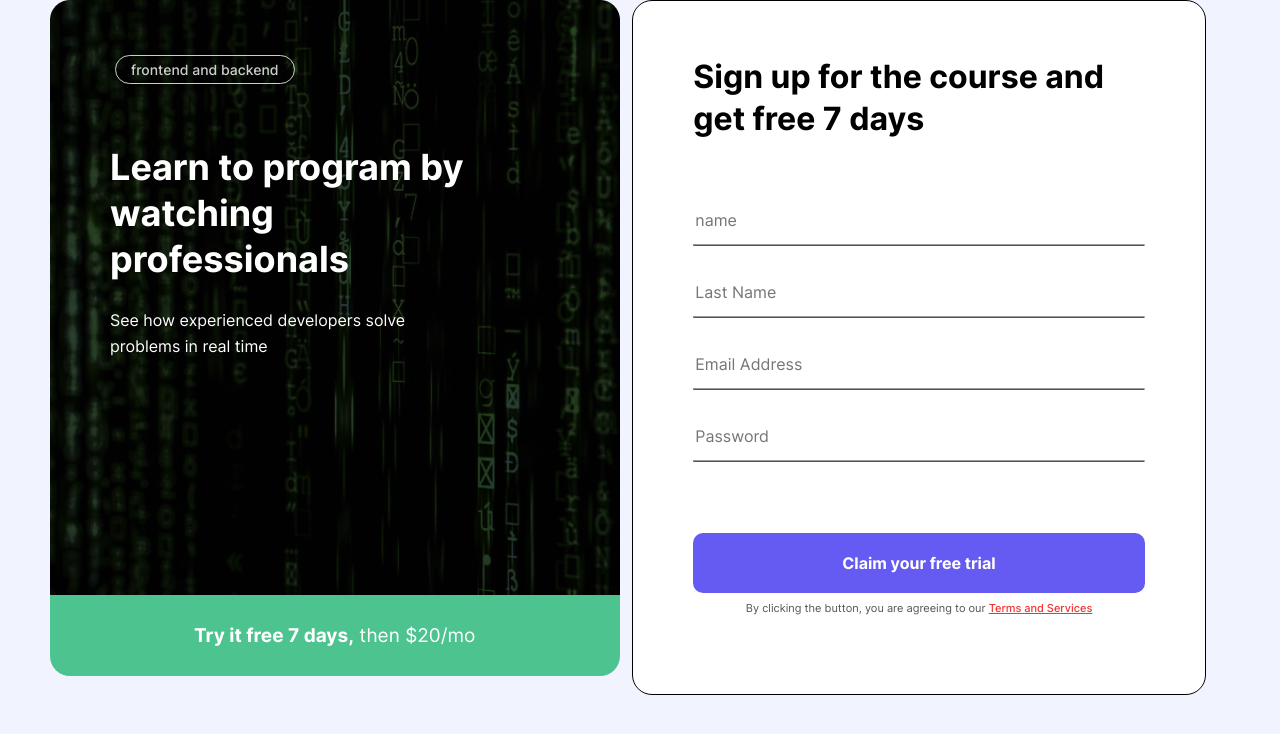
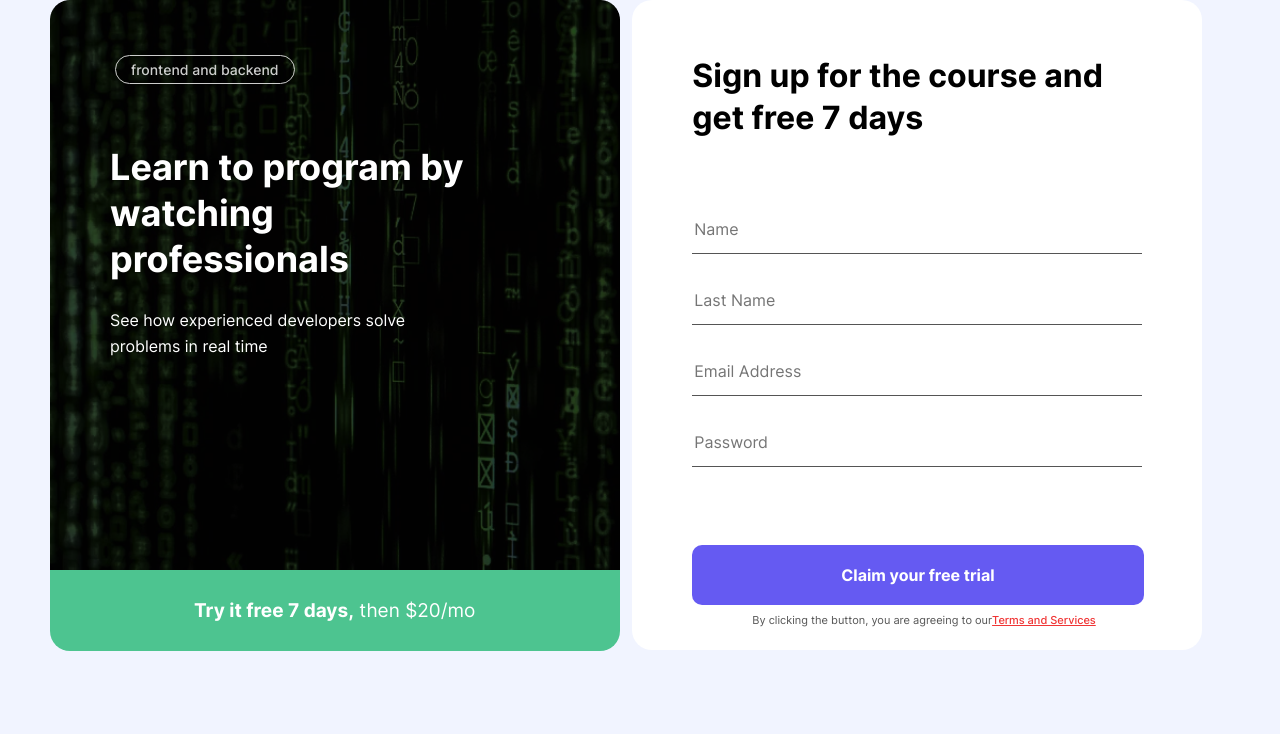
Before and after one commit to Uktamova08/intro-form, a plain HTML site: page index.html in a window 1280 px wide. Drawn offline with Linux system fonts and the light colour scheme; files whose address does not match are found by name.

Commit message:
add intro-form section

```diff
--- a/css/style.css
+++ b/css/style.css
@@ -63,16 +63,12 @@ body {
     margin-right: auto;
 }
 
-img {
-    min-width: 100%;
-    height: auto;
-}
-
 .main {
     flex-grow: 1;
 }
 
-.wrapper {
+
+.hero {
     display: flex;
 }
 
@@ -108,6 +104,7 @@ img {
 }
 
 .main-heading {
+    text-decoration: none;
     margin-top: 0;
     margin-bottom: 25px;
     color: #FFF;
@@ -119,12 +116,14 @@ img {
 }
 
 .main-content {
+
     padding-left: 60px;
-    padding-bottom: 220px;
+
 }
 
 .main-text {
     margin-top: 0;
+    padding-top: 25px;
     width: 347px;
     color: #FFF;
     font-family: Inter;
@@ -137,7 +136,7 @@ img {
 
 .footer-content {
     display: flex;
-
+    padding-top: 195px;
 }
 
 b {
@@ -151,6 +150,7 @@ b {
 }
 
 .footer-text {
+    text-decoration: none;
     margin-top: 0;
     border-radius: 0px 0px 20px 20px;
     background: #4DC490;
@@ -166,88 +166,98 @@ b {
     padding-right: 145px;
 }
 
-.contact-page {
-    border: 1px solid #000;
-    padding-top: 55px;
-    padding-left: 60px;
-    padding-right: 60px;
+.form-wrapper {
+    width: 570px;
+    height: 650px;
     border-radius: 20px;
     background: #FFF;
+    padding-top: 55px;
+    padding-bottom: 40px;
+    padding-left: 60px;
 }
 
-.h2 {
-    margin-top: 0;
-    margin-bottom: 0;
+.form-heading {
     width: 428px;
+    text-decoration: none;
     color: #000;
     font-family: Inter;
     font-size: 32px;
     font-style: normal;
     font-weight: 600;
     line-height: 42px;
-    padding-bottom: 69px;
+
 }
 
-.input-wrapper {
-    border: 0;
-    display: flex;
-    flex-direction: column;
+.form {
+    padding-top: 79px;
     padding-bottom: 63px;
+}
+.form-inner{
+    padding-bottom: 43px;
+}
+.wrapper {
+    position: relative;
+    margin-bottom: 35px;
 }
 
 .input {
+    padding-bottom: 14px;
+    border: 0;
     color: #555;
     font-family: Inter;
     font-size: 16px;
     font-style: normal;
     font-weight: 400;
     line-height: normal;
-    border: 0;
-    padding-bottom: 14px;
 }
 
-.contact-page-button {
+.input:not(:last-child) {
+    width: 450px;
+    border-bottom: 1px solid #555;
+}
+
+.input-text {
+    left: 300px;
+    top: 24px;
+    display: none;
+    position: absolute;
+    color: #F03535;
+    text-align: right;
+    font-family: Inter;
+    font-size: 11px;
+    font-style: normal;
+    font-weight: 400;
+    line-height: normal;
+}
+
+.input:not(:focus):not(:placeholder-shown):valid {
+    border-color: green;
+}
+
+.input:not(:focus):not(:placeholder-shown):invalid {
+    border-color: red;
+}
+
+.input:not(:focus):not(:placeholder-shown):invalid ~ .input-text {
+    display: block;
+}
+
+
+.button {
     cursor: pointer;
+    border: 0;
     color: #FFF;
     font-family: Inter;
     font-size: 16px;
     font-style: normal;
     font-weight: 600;
     line-height: normal;
-    border: 0;
-    padding: 20px;
-    padding-left: 149px;
-    padding-right: 149px;
     border-radius: 10px;
-    margin-bottom: 8px;
     background: #655AF2;
+    padding: 20px 149px;
 }
 
-.contact-line {
-    margin-top: 0;
-    width: 450px;
-    border-bottom: 1px solid #555;
-}
-
-.contact-line:not(:last-child) {
-    margin-bottom: 35px;
-}
-
-.contact-page-text {
-    width: 347px;
-    margin: 0;
-   margin-right: auto;
-   margin-left: auto;
-    color: #555;
-    font-family: Inter;
-    font-size: 11px;
-    font-style: normal;
-    font-weight: 400;
-    line-height: 15px;
-}
-
-.b2 {
-
+.form-span {
     color: #F03535;
     font-family: Inter;
     font-size: 11px;
@@ -256,3 +266,17 @@ b {
     line-height: 15px;
     text-decoration-line: underline;
 }
+
+.span {
+    padding-top: 8px;
+    padding-left: 60px;
+    display: flex;
+    margin-right: auto;
+    margin-left: auto;
+    color: #555;
+    font-family: Inter;
+    font-size: 11px;
+    font-style: normal;
+    font-weight: 400;
+    line-height: 15px;
+}
--- a/index.html
+++ b/index.html
@@ -14,45 +14,55 @@
     <link rel="stylesheet" href="css/style.css">
 </head>
 
-<body>
-    <div class="wrapper container">
-        <div class="inner">
-
-            <div class="header-content"><button class="header-button">frontend and backend</button></div>
 
 
+<body>
+    <div class="hero container">
+        <div class="inner">
+            <div class="header-content"><button class="header-button">frontend and backend</button></div>
             <div class="main-content ">
-                <h2 class="main-heading">Learn to program by <br> watching <br> professionals</h2>
+                <a href="#" class="main-heading">Learn to program by <br> watching <br> professionals</a>
                 <p class="main-text">See how experienced developers solve problems in real time</p>
             </div>
+            <div class="footer-content">
+                <a href="#" class="footer-text"><b>Try it free 7 days,</b> then $20/mo</a>
+            </div>
+        </div>
 
-
-            <div class="footer-content">
-                <p class="footer-text"><b>Try it free 7 days,</b> then $20/mo</p>
+        <div class="form-wrapper">
+            <div class="">
+                <a class="form-heading" href="#">Sign up for the course and <br> get free 7 days</a>
+                <form class="form">
+                    <div class="form-inner">
+                        <div class="wrapper">
+                            <input class="input" type="text" placeholder="Name" required>
+                            <span class="input-text">First Name cannot be empty</span>
+                        </div>
+                        <div class="wrapper">
+                            <input class="input" type="text" placeholder="Last Name" required>
+                            <span class="input-text">Last Name cannot be empty</span>
+                        </div>
+                        <div class="wrapper">
+                            <input class="input" type="email" placeholder="Email Address"  pattern="[^@\s]+@[^@\s]+\.[^@\s]+" required>
+                            <span class="input-text">Looks like this is not an email</span>
+                        </div>
+                        <div class="wrapper">
+                            <input class="input" type="password" placeholder="Password" required>
+                            <span class="input-text">Password cannot be empty</span>
+                        </div>
+                    </div>
+                    <div class="form-bottom">
+                        <button class="button" type="submit">Claim your free trial</button >
+                        <span class="span">By clicking the button, you are agreeing to our<span class=" form-span"> Terms and Services</span></span>
+                    </div>
+                </form>
             </div>
 
         </div>
-
-        <section class="contact-page">
-            <h2 class="h2">Sign up for the course and get free 7 days</h2>
-            <div class="input-wrapper">
-                <input class="input" type="text" name="name" placeholder="name">
-                <hr class="contact-line">
-                <input class="input" type="text" name="last-name" placeholder="Last Name">
-                <hr class="contact-line">
-                <input class="input" type="email" name="email" placeholder="Email Address">
-                <hr class="contact-line ">
-                <input class="input" type="password" name="password" placeholder="Password">
-                <hr class="contact-line">
-            </div>
-            <button class="contact-page-button" type="button">Claim your free trial</button>
-            <p class="contact-page-text">By clicking the button, you are agreeing to our <b class="b2">Terms and
-                    Services</b></p>
-        </section>
     </div>
     <script src="js/main.js"></script>
-
 </body>
 
+</html>
 
 </html>
```
